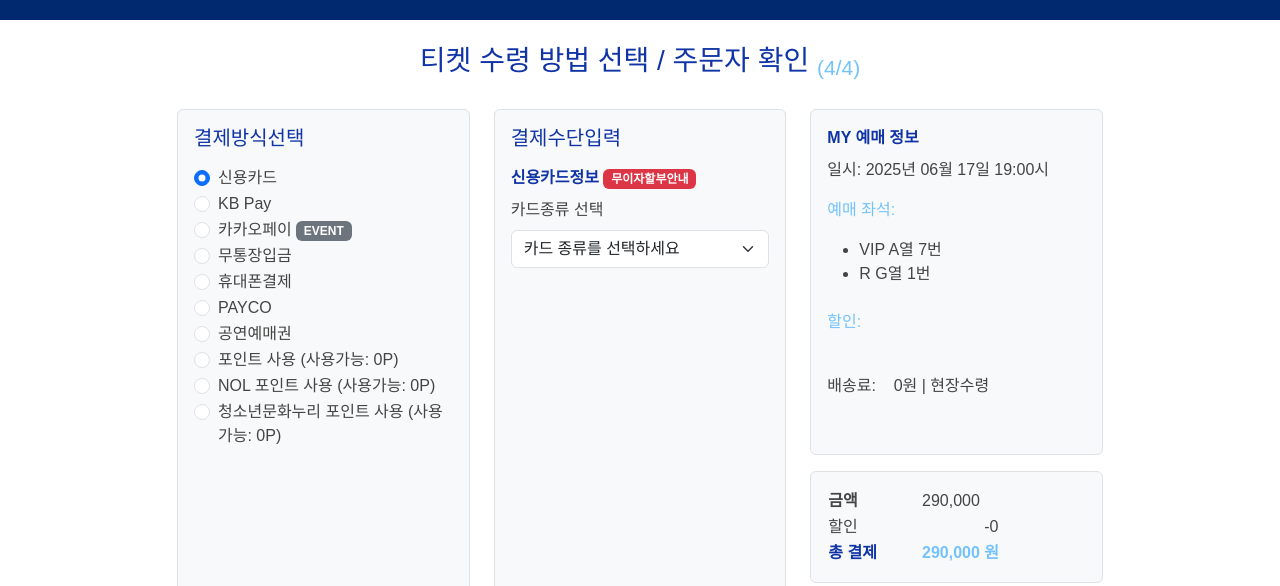
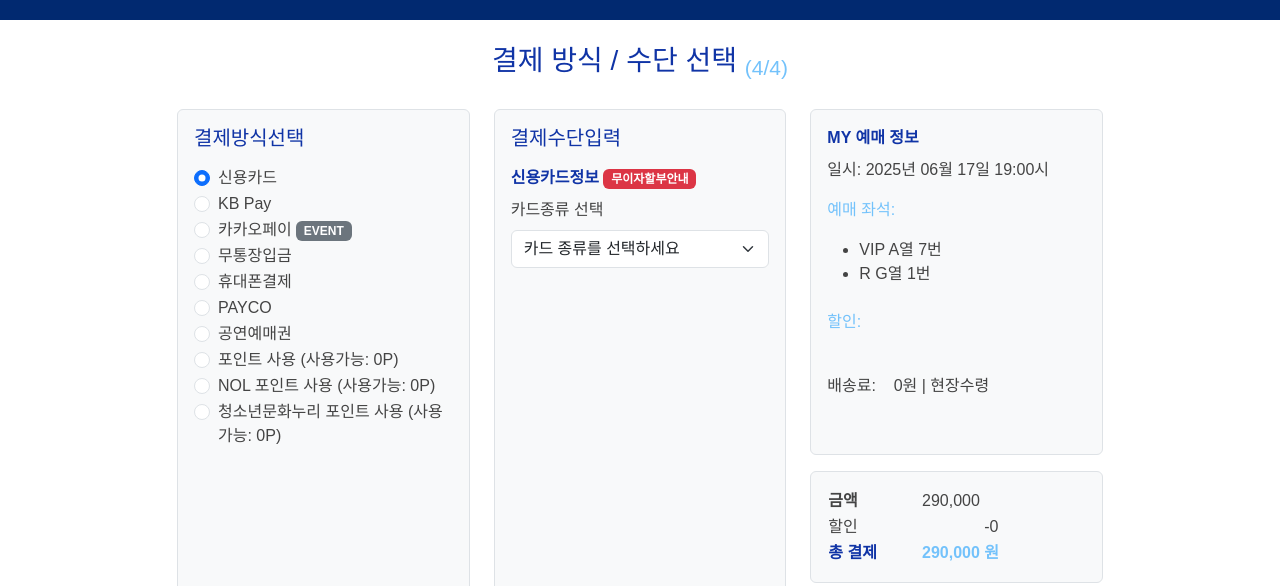
Before and after one commit to slauren1207/inside_evan, a plain HTML site: page ticket-pay.html in a window 1280 px wide. Shown: the part 214-800 px from the top of the page. Drawn offline with Linux system fonts and the light colour scheme; a web font is replaced by a local one.

Commit message:
Update ticket-pay.html

```diff
--- a/ticket-pay.html
+++ b/ticket-pay.html
@@ -110,7 +110,7 @@
             <!-- 상단: 입력 양식 -->
             <div class="row g-3 mb-4">
               <div class="text-center">
-                <h3 class="navy">티켓 수령 방법 선택 / 주문자 확인 <sub class="lightblue">(4/4)</sub></h3>
+                <h3 class="navy">결제 방식 / 수단 선택 <sub class="lightblue">(4/4)</sub></h3>
               </div>
             </div>
 
```
